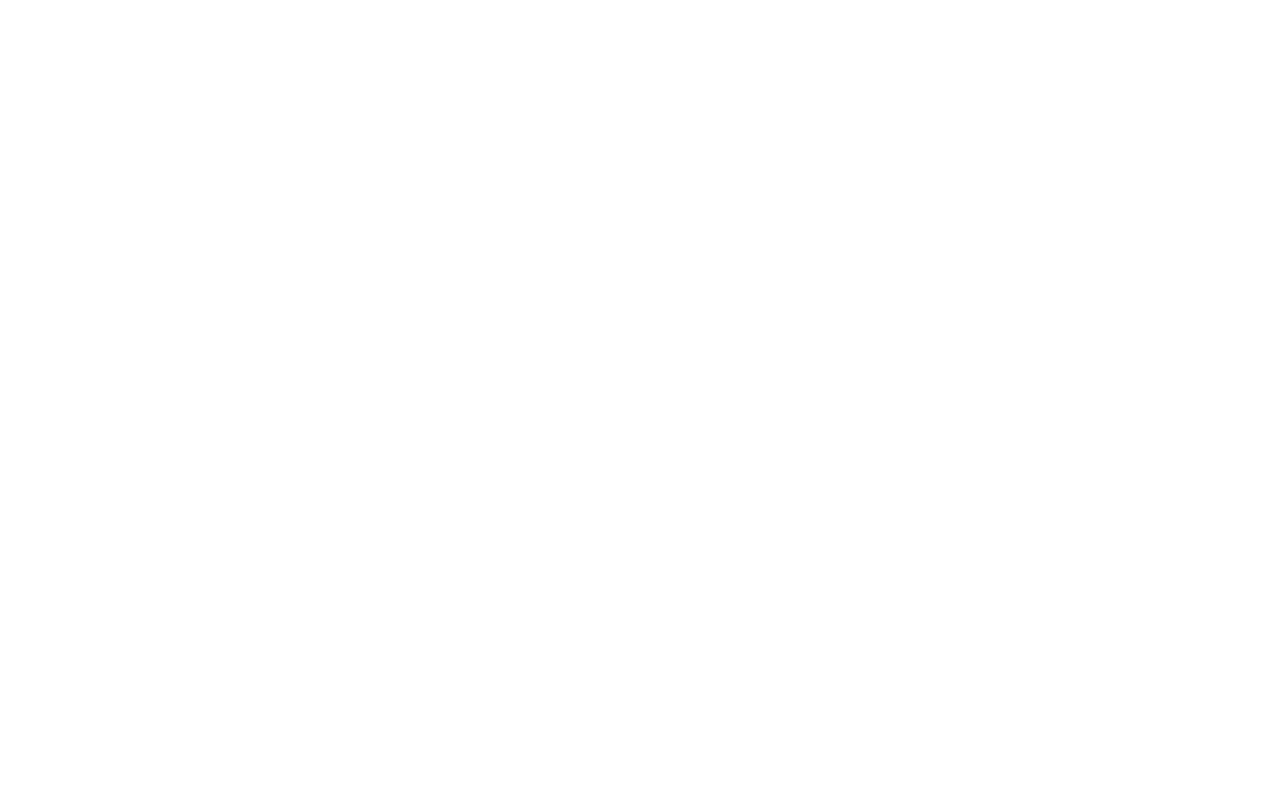
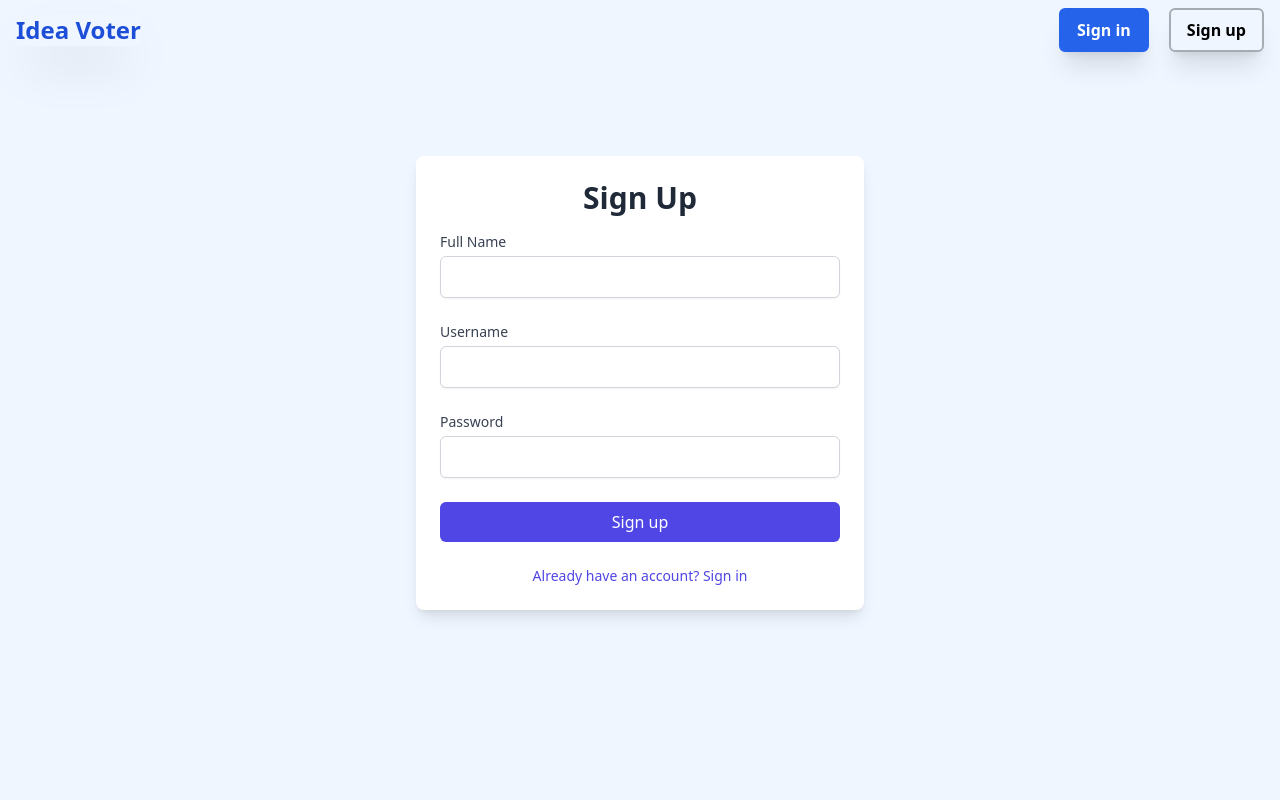
Before and after one commit to walonjalloh/idea_voter, a React (Vite) app in the folder client/: page /signup in a window 1280 px wide. Shown: the top 800 px of the page. Built offline with nearby package versions, Linux system fonts and the light colour scheme.

Commit message:
made signin signup page in the client side

```diff
--- a/client/src/App.tsx
+++ b/client/src/App.tsx
@@ -3,6 +3,8 @@
 import HomePage from "./pages/HomePage"
 import AddIdeaPage from "./pages/AddIdeaPage"
 import ViewIdeaPage from "./pages/ViewIdeaPage"
+import SignInPage from "./pages/SignInPage"
+import SignUpPage from "./pages/SignUpPage"
 
 
 function App(){
@@ -11,6 +13,8 @@
       <Route path='/' element={<HomePage/>}/>
       <Route path='/addidea' element={<AddIdeaPage/>}/>
       <Route path='/viewidea' element={<ViewIdeaPage/>}/>
+      <Route path='/signin' element={<SignInPage/>}/>
+      <Route path='/signup' element={<SignUpPage/>}/>
     </Routes>
   )
 }
--- a/client/src/components/Navbar.tsx
+++ b/client/src/components/Navbar.tsx
@@ -14,8 +14,8 @@
                 <div className="flex items-center justify-between w-full">
                     <Link to='/'><div className="text-2xl font-extrabold text-blue-700 shadow-2xl">Idea Voter</div></Link>
                     <div className="hidden md:flex gap-5 ">
-                        <Link to='/'><button className="border-2 border-blue-600 bg-blue-600 text-white font-bold px-4 rounded-md py-2 shadow-xl">Sign in</button></Link>
-                        <Link to='/'><button className="border-2 border-black/30 px-4 py-2 rounded-md text-black font-bold shadow-xl">Sign up</button></Link>
+                        <Link to='/signin'><button className="border-2 border-blue-600 bg-blue-600 text-white font-bold px-4 rounded-md py-2 shadow-xl">Sign in</button></Link>
+                        <Link to='/signup'><button className="border-2 border-black/30 px-4 py-2 rounded-md text-black font-bold shadow-xl">Sign up</button></Link>
                     </div>
                     <div className="md:hidden">
                         <Menu onClick={handleOpen}/>
@@ -25,9 +25,9 @@
             <div className="md:hidden w-full">
             {isOpened && (
                 <div className="flex flex-col gap-2 mt-4  w-full">
-                    <Link to='/'><button className="border-2 border-blue-600 bg-blue-600 text-white font-bold px-4 rounded-md py-2 shadow-xl w-full">sign in</button>
+                    <Link to='/signin'><button className="border-2 border-blue-600 bg-blue-600 text-white font-bold px-4 rounded-md py-2 shadow-xl w-full">sign in</button>
                     </Link>
-                    <Link to='/'>                    <button className="border-2 border-black/30 px-4 py-2 rounded-md text-black font-bold shadow-xl w-full">sign up</button>
+                    <Link to='/signup'><button className="border-2 border-black/30 px-4 py-2 rounded-md text-black font-bold shadow-xl w-full">sign up</button>
                     </Link>
                 </div>
             )}
--- a/client/src/components/Sigin.tsx
+++ b/client/src/components/Sigin.tsx
@@ -0,0 +1,94 @@
+import { useState } from "react";
+import axios from "axios";
+import { Link } from "react-router-dom";
+
+interface Signin {
+  username: string;
+  password: string;
+}
+
+const Signin = () => {
+  const [username, setUsername] = useState<string>("");
+  const [password, setPassword] = useState<string>("");
+
+  const url = "http://localhost:3500/user/signin";
+
+  const handleSumbit = async (e: React.FormEvent<HTMLFormElement>) => {
+    e.preventDefault();
+    try {
+      const data: Signin = {
+        username,
+        password,
+      };
+      await axios.post(url, data);
+      console.log(`Signin successful`);
+      setPassword("");
+      setUsername("");
+    } catch (error) {
+      console.log(error);
+      setPassword("");
+      setUsername("");
+    }
+  };
+
+  return (
+    <section className="flex items-center justify-center mt-28">
+      <main className="w-full max-w-md p-6 bg-white rounded-lg shadow-lg">
+        <div className="mb-4 text-center">
+          <p className="text-3xl font-semibold text-gray-800">Sign in</p>
+        </div>
+        <div>
+          <form onSubmit={handleSumbit} className="space-y-6">
+            <div>
+              <label
+                htmlFor="username"
+                className="block text-sm font-medium text-gray-700"
+              >
+                Username
+              </label>
+              <input
+                type="text"
+                id="username"
+                required
+                value={username}
+                onChange={(e) => setUsername(e.target.value)}
+                className="w-full p-2 mt-1 border rounded-md shadow-sm border-gray-300 focus:ring-indigo-500 focus:border-indigo-500"
+              />
+            </div>
+            <div>
+              <label
+                htmlFor="password"
+                className="block text-sm font-medium text-gray-700"
+              >
+                Password
+              </label>
+              <input
+                type="password"
+                required
+                id="password"
+                value={password}
+                onChange={(e) => setPassword(e.target.value)}
+                className="w-full p-2 mt-1 border rounded-md shadow-sm border-gray-300 focus:ring-indigo-500 focus:border-indigo-500"
+              />
+            </div>
+            <button
+              type="submit"
+              className="w-full px-4 py-2 text-white bg-indigo-600 rounded-md hover:bg-indigo-700 focus:outline-none focus:ring-2 focus:ring-indigo-500 focus:ring-offset-2"
+            >
+              Sign in
+            </button>
+          </form>
+        </div>
+        <div className="mt-6 text-center">
+          <Link to="/signup">
+            <p className="text-sm text-indigo-600 hover:underline">
+              or create an account
+            </p>
+          </Link>
+        </div>
+      </main>
+    </section>
+  );
+};
+
+export default Signin;
--- a/client/src/components/SignUp.tsx
+++ b/client/src/components/SignUp.tsx
@@ -0,0 +1,115 @@
+import { useState } from "react";
+import axios from "axios";
+import { Link } from "react-router-dom";
+
+interface Signup {
+  fullName: string;
+  username: string;
+  password: string;
+}
+
+const SignUp = () => {
+  const [fullName, setFullName] = useState<string>("");
+  const [username, setUsername] = useState<string>("");
+  const [password, setPassword] = useState<string>("");
+
+  const url = "http://localhost:3500/user/signup";
+
+  const handleSumbit = async (e: React.FormEvent<HTMLFormElement>) => {
+    e.preventDefault();
+    try {
+      const data: Signup = {
+        fullName,
+        username,
+        password,
+      };
+      await axios.post(url, data);
+      console.log(`Signup successful`);
+      setPassword("");
+      setUsername("");
+      setFullName("");
+    } catch (error) {
+      console.log(error);
+      setPassword("");
+      setUsername("");
+      setFullName("");
+    }
+  };
+
+  return (
+    <section className="flex items-center justify-center mt-24">
+      <main className="w-full max-w-md p-6 bg-white rounded-lg shadow-lg">
+        <div className="mb-4 text-center">
+          <p className="text-3xl font-semibold text-gray-800">Sign Up</p>
+        </div>
+        <div>
+          <form onSubmit={handleSumbit} className="space-y-6">
+            <div>
+              <label
+                htmlFor="fullname"
+                className="block text-sm font-medium text-gray-700"
+              >
+                Full Name
+              </label>
+              <input
+                type="text"
+                id="fullname"
+                required
+                value={fullName}
+                onChange={(e) => setFullName(e.target.value)}
+                className="w-full p-2 mt-1 border rounded-md shadow-sm border-gray-300 focus:ring-indigo-500 focus:border-indigo-500"
+              />
+            </div>
+            <div>
+              <label
+                htmlFor="username"
+                className="block text-sm font-medium text-gray-700"
+              >
+                Username
+              </label>
+              <input
+                type="text"
+                id="username"
+                required
+                value={username}
+                onChange={(e) => setUsername(e.target.value)}
+                className="w-full p-2 mt-1 border rounded-md shadow-sm border-gray-300 focus:ring-indigo-500 focus:border-indigo-500"
+              />
+            </div>
+            <div>
+              <label
+                htmlFor="password"
+                className="block text-sm font-medium text-gray-700"
+              >
+                Password
+              </label>
+              <input
+                type="password"
+                required
+                id="password"
+                value={password}
+                onChange={(e) => setPassword(e.target.value)}
+                className="w-full p-2 mt-1 border rounded-md shadow-sm border-gray-300 focus:ring-indigo-500 focus:border-indigo-500"
+              />
+            </div>
+            <button
+              type="submit"
+              className="w-full px-4 py-2 text-white bg-indigo-600 rounded-md hover:bg-indigo-700 focus:outline-none focus:ring-2 focus:ring-indigo-500 focus:ring-offset-2"
+            >
+              Sign up
+            </button>
+          </form>
+        </div>
+        <div className="mt-6 text-center">
+          <Link to="/signin">
+            <p className="text-sm text-indigo-600 hover:underline">
+              Already have an account? Sign in
+            </p>
+          </Link>
+        </div>
+      </main>
+    </section>
+  );
+};
+
+export default SignUp;
--- /dev/null
+++ b/client/src/pages/SignInPage.tsx
@@ -0,0 +1,15 @@
+import Footer from "../components/Footer"
+import Navbar from "../components/Navbar"
+import Signin from "../components/Sigin"
+
+
+const SignInPage = () => {
+    return(
+        <div className="bg-blue-50">
+            <Navbar/>
+            <Signin/>
+            <Footer/>
+        </div>
+    )
+}
+export default SignInPage
--- /dev/null
+++ b/client/src/pages/SignUpPage.tsx
@@ -0,0 +1,15 @@
+import Footer from "../components/Footer"
+import Navbar from "../components/Navbar"
+import SignUp from "../components/SignUp"
+
+
+const SignUpPage = () => {
+    return(
+        <div className="bg-blue-50">
+            <Navbar/>
+            <SignUp/>
+            <Footer/>
+        </div>
+    )
+}
+export default SignUpPage
```
